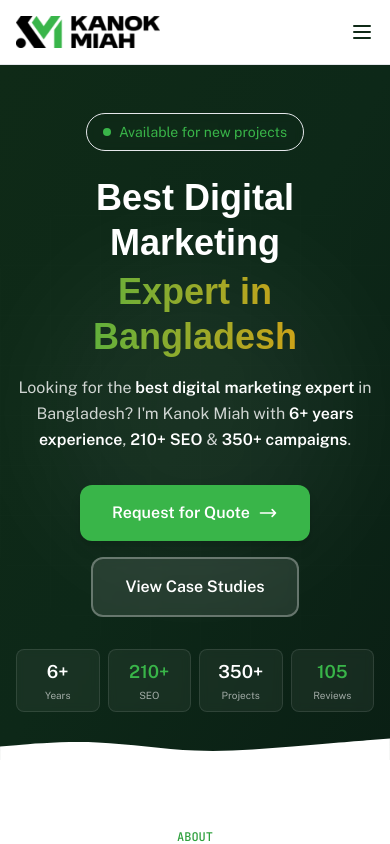
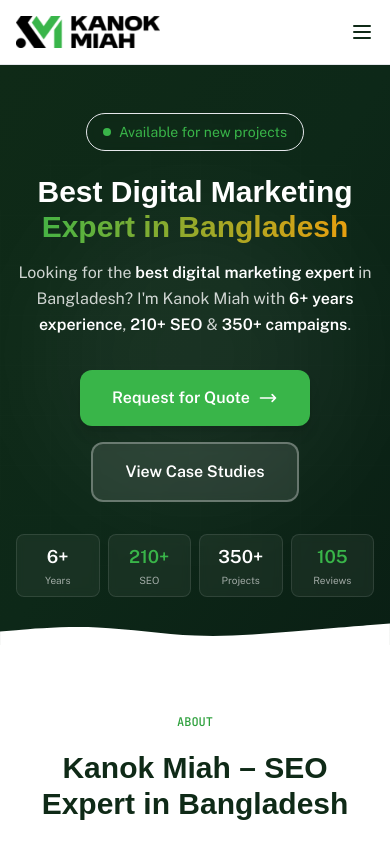
Before and after one commit to mdkanokmiah232-arch/kanok-miah-digital-marketing-website, a Next.js app: page / in a window 390 px wide. Shown: the top 844 px of the page. Built offline with nearby package versions, Linux system fonts and the light colour scheme; a web font is replaced by a local one.

Commit message:
fix: H1 2-line mobile layout with proper font-sizes

```diff
--- a/src/app/page.tsx
+++ b/src/app/page.tsx
@@ -104,9 +104,9 @@ export default function HomePage() {
                 Available for new projects
               </div>
 
-              <h1 className="mt-6 font-display text-4xl font-bold leading-tight text-white sm:text-5xl lg:text-6xl">
+              <h1 className="mt-6 font-display text-3xl font-bold leading-[1.15] text-white sm:text-4xl lg:text-5xl xl:text-6xl max-w-full">
                 <span className="block">Best Digital Marketing</span>
-                <span className="block mt-1 bg-gradient-to-r from-[var(--color-signal)] to-[#f59e0b] bg-clip-text text-transparent">
+                <span className="block bg-gradient-to-r from-[var(--color-signal)] to-[#f59e0b] bg-clip-text text-transparent">
                   Expert in Bangladesh
                 </span>
               </h1>
```
